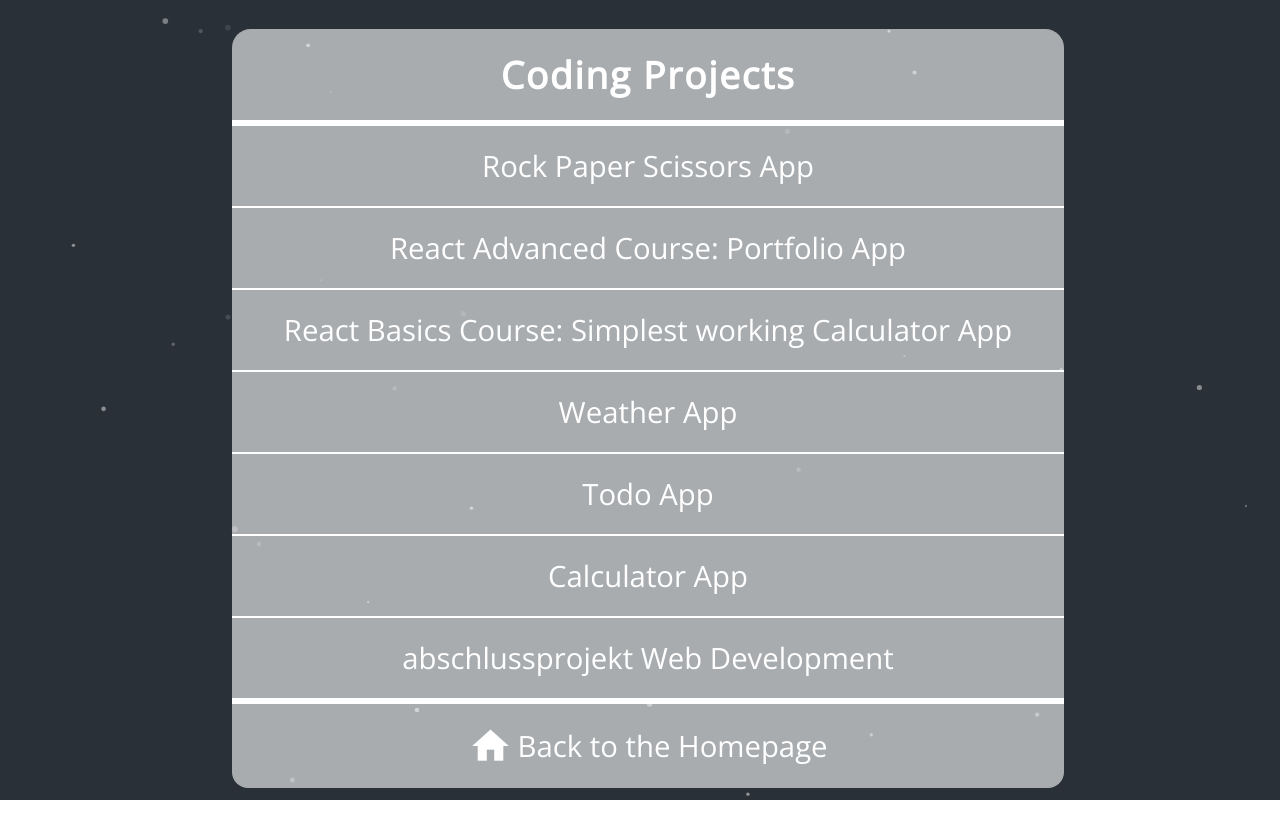
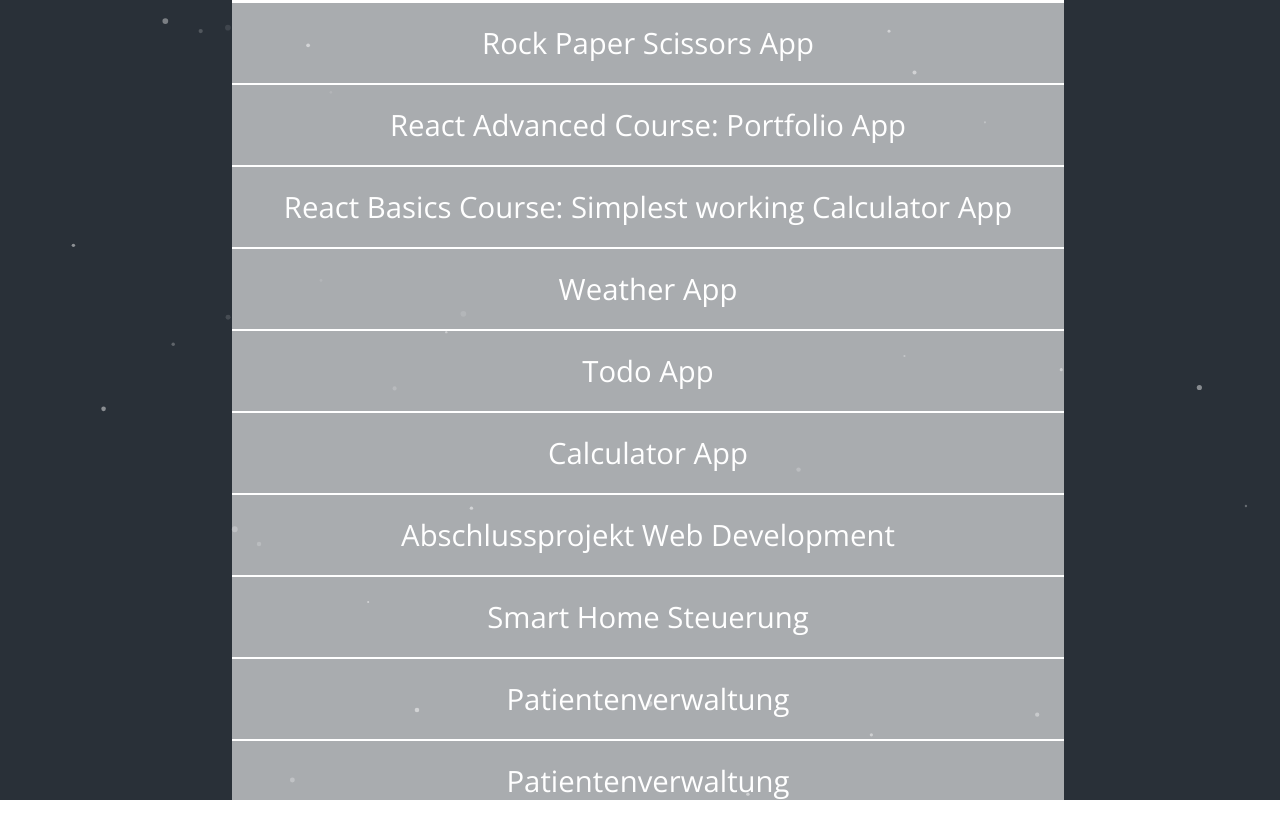
Before and after one commit to t-scheiber/nextjs_app, a Next.js app: page /codingprojects in a window 1280 px wide. Shown: the top 838 px of the page. Before the commit the page ends 816 px from the top, so only its background shows below. Built offline with nearby package versions, Linux system fonts and the light colour scheme.

Commit message:
add additional projects from webdev

```diff
--- a/pages/codingprojects.js
+++ b/pages/codingprojects.js
@@ -52,7 +52,16 @@ export default function Home() {
               <li className={styles.eintrag}>Calculator App</li>
             </a>
             <a className={styles.links} href="https://fhtw-abschlussprojekt.thomasscheiber.com">
-              <li className={styles.eintrag}>abschlussprojekt Web Development</li>
+              <li className={styles.eintrag}>Abschlussprojekt Web Development</li>
+            </a>
+            <a className={styles.links} href="https://fhtw-uebung5.thomasscheiber.com/">
+              <li className={styles.eintrag}>Smart Home Steuerung</li>
+            </a>
+            <a className={styles.links} href="https://fhtw-uebung4.thomasscheiber.com/">
+              <li className={styles.eintrag}>Patientenverwaltung</li>
+            </a>
+            <a className={styles.links} href="https://fhtw-uebung3.thomasscheiber.com/">
+              <li className={styles.eintrag}>Patientenverwaltung</li>
             </a>
           </ul>
 
```
